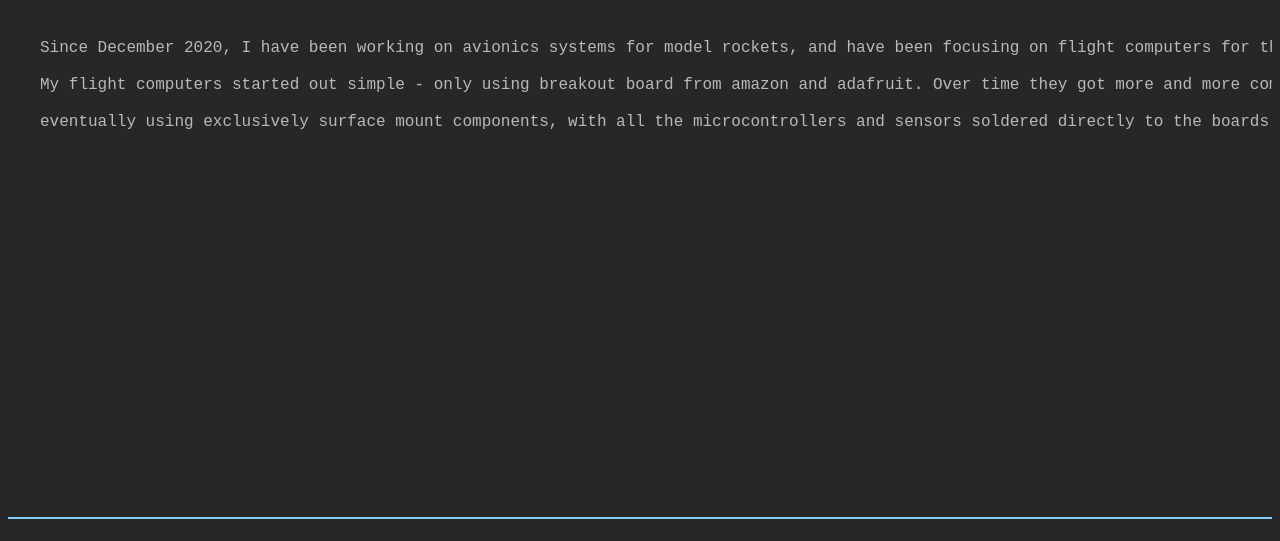
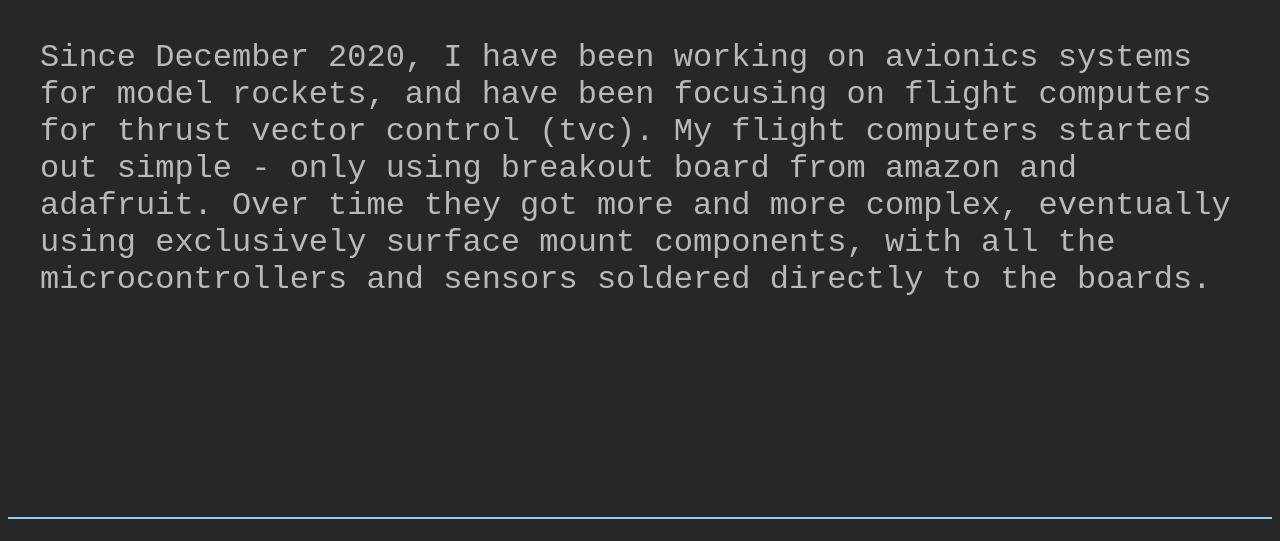
Before and after one commit to ZegesMenden/ZegesMenden.github.io, a plain HTML site: page projects.html in a window 1280 px wide. Shown: the part 259-800 px from the top of the page. Drawn offline with Linux system fonts and the light colour scheme.

Commit message:
fixed transitions
made things work

```diff
--- a/projects.html
+++ b/projects.html
@@ -34,10 +34,11 @@
                 <div class="type-out-1">ZegesMenden/Projects/</div>
             </div>
             <button type="button" onclick="goToMain()" class="home_button">home</button>
-            <p class="txt" style="font-size: 250%;">Thrust vector control flight computers.</p>
-            <p class="txt">Since December 2020, I have been working on avionics systems for model rockets, and have been focusing on flight computers for thrust vector control (tvc).</p>
-            <p class="txt">My flight computers started out simple - only using breakout board from amazon and adafruit. Over time they got more and more complex, </p>
-            <p class="txt">eventually using exclusively surface mount components, with all the microcontrollers and sensors soldered directly to the boards.</p>
+            <p class="txt" style="font-size: 250%;">Thrust vector control flight computers. </p>
+            <p class="txt" style="font-size: 200%;">Since December 2020, I have been working on avionics systems for model rockets,
+                and have been focusing on flight computers for thrust vector control (tvc). My flight computers started out simple - only using breakout board from amazon
+                and adafruit. Over time they got more and more complex, eventually using exclusively surface mount components, with all the microcontrollers and sensors
+                soldered directly to the boards.</p>
         </div>
 
     </body>
--- a/style.css
+++ b/style.css
@@ -37,7 +37,7 @@ button {
     width: 0vw;
 
     animation:
-        typing 1s steps(12, end) forwards 0.85s,
+        typing 1s steps(13, end) forwards 0.85s,
         blink 0.8s infinite
 }
 
@@ -171,14 +171,15 @@ button {
 
 .txt {
 
-    display:block;
-
     color:rgb(185, 185, 185);
     padding-left: 0.5vw;
     padding-right: 0.5vw;
     padding-top: 0.2vh;
     padding-bottom: 0.2vh;
     margin-left: 2vw;
-    width: fit-content;
+    margin-right: 2vw;
+    width: 96vw;
+    white-space:normal;
+    /* width: fit-content; */
 
 }
```
Also changed, not shown: index.html (+1 -1 lines).
